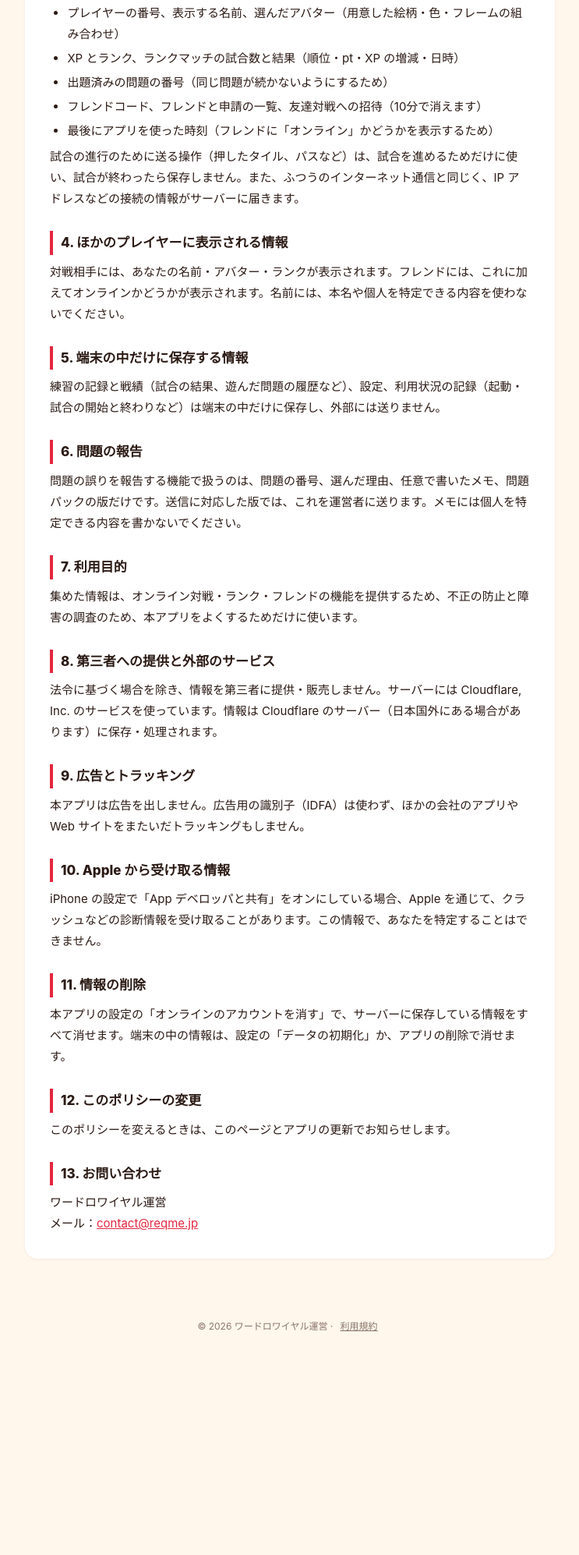
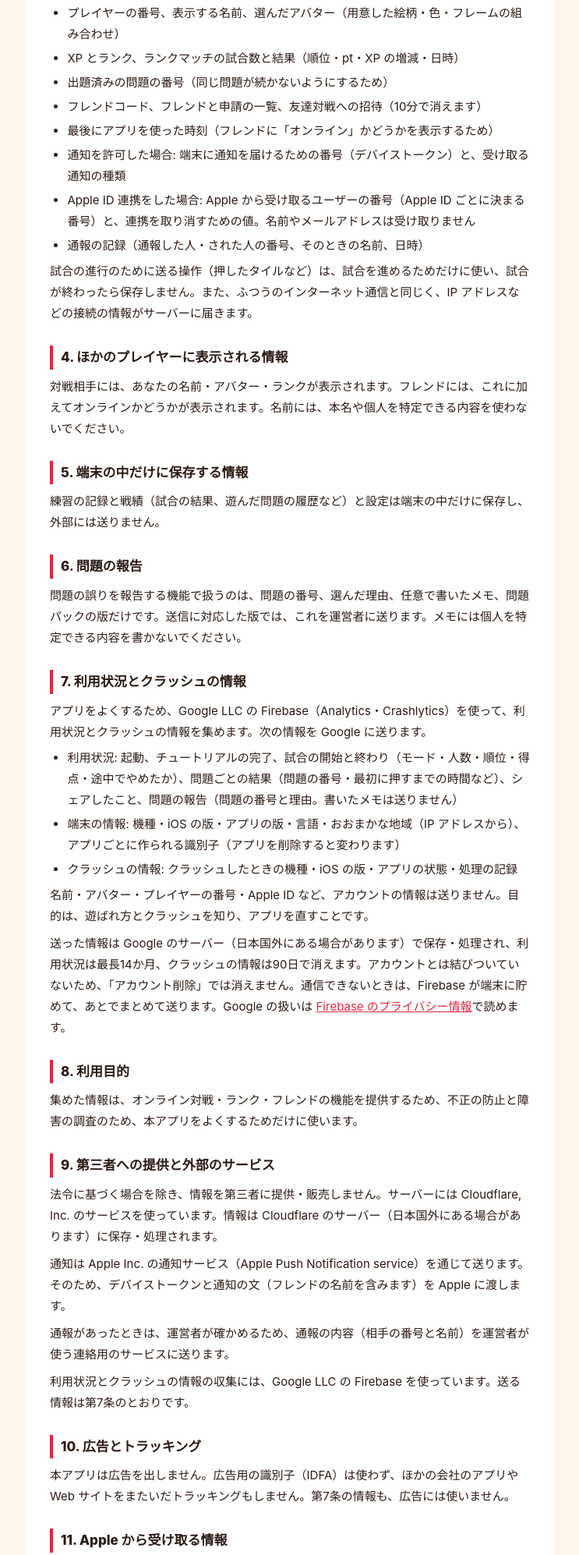
Before and after one commit to modelinks/wordroyale-site, a plain HTML site: page privacy.html in a window 1280 px wide. Shown: the part 603-2597 px from the top of the page at 78% size, without its empty margins (268-1011 px from the left). Before the commit the page ends 2347 px from the top, so only its background shows below. Drawn offline with Linux system fonts and the light colour scheme.

Commit message:
Policy and terms: Firebase, notifications, Apple ID link, report handling; help wording follows the app settings
Privacy policy gains a section on usage and crash information (Firebase), notification tokens,
Apple ID linking and report records, and the sections are renumbered. Terms add an
enforcement article and agreement at first launch. Help uses the app's current wording
(データ引き継ぎ, ブロックリスト, アカウント削除).

Co-Authored-By: Claude Sonnet 5.5 <noreply@anthropic.com>

```diff
--- a/privacy.html
+++ b/privacy.html
@@ -11,7 +11,7 @@
     <div class="header">
         <a class="back" href="./">← ワードロワイヤル サポート</a>
         <h1>プライバシーポリシー</h1>
-        <p class="date">制定：2026年11月6日 ／ 最終更新：2026年11月15日</p>
+        <p class="date">制定：2026年11月6日 ／ 最終更新：2026年11月22日</p>
     </div>
 
     <div class="content">
@@ -30,37 +30,53 @@
             <li>出題済みの問題の番号（同じ問題が続かないようにするため）</li>
             <li>フレンドコード、フレンドと申請の一覧、友達対戦への招待（10分で消えます）</li>
             <li>最後にアプリを使った時刻（フレンドに「オンライン」かどうかを表示するため）</li>
+            <li>通知を許可した場合: 端末に通知を届けるための番号（デバイストークン）と、受け取る通知の種類</li>
+            <li>Apple ID 連携をした場合: Apple から受け取るユーザーの番号（Apple ID ごとに決まる番号）と、連携を取り消すための値。名前やメールアドレスは受け取りません</li>
+            <li>通報の記録（通報した人・された人の番号、そのときの名前、日時）</li>
         </ul>
-        <p>試合の進行のために送る操作（押したタイル、パスなど）は、試合を進めるためだけに使い、試合が終わったら保存しません。また、ふつうのインターネット通信と同じく、IP アドレスなどの接続の情報がサーバーに届きます。</p>
+        <p>試合の進行のために送る操作（押したタイルなど）は、試合を進めるためだけに使い、試合が終わったら保存しません。また、ふつうのインターネット通信と同じく、IP アドレスなどの接続の情報がサーバーに届きます。</p>
 
         <h2>4. ほかのプレイヤーに表示される情報</h2>
         <p>対戦相手には、あなたの名前・アバター・ランクが表示されます。フレンドには、これに加えてオンラインかどうかが表示されます。名前には、本名や個人を特定できる内容を使わないでください。</p>
 
         <h2>5. 端末の中だけに保存する情報</h2>
-        <p>練習の記録と戦績（試合の結果、遊んだ問題の履歴など）、設定、利用状況の記録（起動・試合の開始と終わりなど）は端末の中だけに保存し、外部には送りません。</p>
+        <p>練習の記録と戦績（試合の結果、遊んだ問題の履歴など）と設定は端末の中だけに保存し、外部には送りません。</p>
 
         <h2>6. 問題の報告</h2>
         <p>問題の誤りを報告する機能で扱うのは、問題の番号、選んだ理由、任意で書いたメモ、問題パックの版だけです。送信に対応した版では、これを運営者に送ります。メモには個人を特定できる内容を書かないでください。</p>
 
-        <h2>7. 利用目的</h2>
+        <h2>7. 利用状況とクラッシュの情報</h2>
+        <p>アプリをよくするため、Google LLC の Firebase（Analytics・Crashlytics）を使って、利用状況とクラッシュの情報を集めます。次の情報を Google に送ります。</p>
+        <ul>
+            <li>利用状況: 起動、チュートリアルの完了、試合の開始と終わり（モード・人数・順位・得点・途中でやめたか）、問題ごとの結果（問題の番号・最初に押すまでの時間など）、シェアしたこと、問題の報告（問題の番号と理由。書いたメモは送りません）</li>
+            <li>端末の情報: 機種・iOS の版・アプリの版・言語・おおまかな地域（IP アドレスから）、アプリごとに作られる識別子（アプリを削除すると変わります）</li>
+            <li>クラッシュの情報: クラッシュしたときの機種・iOS の版・アプリの状態・処理の記録</li>
+        </ul>
+        <p>名前・アバター・プレイヤーの番号・Apple ID など、アカウントの情報は送りません。目的は、遊ばれ方とクラッシュを知り、アプリを直すことです。</p>
+        <p>送った情報は Google のサーバー（日本国外にある場合があります）で保存・処理され、利用状況は最長14か月、クラッシュの情報は90日で消えます。アカウントとは結びついていないため、「アカウント削除」では消えません。通信できないときは、Firebase が端末に貯めて、あとでまとめて送ります。Google の扱いは <a href="https://firebase.google.com/support/privacy">Firebase のプライバシー情報</a>で読めます。</p>
+
+        <h2>8. 利用目的</h2>
         <p>集めた情報は、オンライン対戦・ランク・フレンドの機能を提供するため、不正の防止と障害の調査のため、本アプリをよくするためだけに使います。</p>
 
-        <h2>8. 第三者への提供と外部のサービス</h2>
+        <h2>9. 第三者への提供と外部のサービス</h2>
         <p>法令に基づく場合を除き、情報を第三者に提供・販売しません。サーバーには Cloudflare, Inc. のサービスを使っています。情報は Cloudflare のサーバー（日本国外にある場合があります）に保存・処理されます。</p>
+        <p>通知は Apple Inc. の通知サービス（Apple Push Notification service）を通じて送ります。そのため、デバイストークンと通知の文（フレンドの名前を含みます）を Apple に渡します。</p>
+        <p>通報があったときは、運営者が確かめるため、通報の内容（相手の番号と名前）を運営者が使う連絡用のサービスに送ります。</p>
+        <p>利用状況とクラッシュの情報の収集には、Google LLC の Firebase を使っています。送る情報は第7条のとおりです。</p>
 
-        <h2>9. 広告とトラッキング</h2>
-        <p>本アプリは広告を出しません。広告用の識別子（IDFA）は使わず、ほかの会社のアプリや Web サイトをまたいだトラッキングもしません。</p>
+        <h2>10. 広告とトラッキング</h2>
+        <p>本アプリは広告を出しません。広告用の識別子（IDFA）は使わず、ほかの会社のアプリや Web サイトをまたいだトラッキングもしません。第7条の情報も、広告には使いません。</p>
 
-        <h2>10. Apple から受け取る情報</h2>
+        <h2>11. Apple から受け取る情報</h2>
         <p>iPhone の設定で「App デベロッパと共有」をオンにしている場合、Apple を通じて、クラッシュなどの診断情報を受け取ることがあります。この情報で、あなたを特定することはできません。</p>
 
-        <h2>11. 情報の削除</h2>
-        <p>本アプリの設定の「オンラインのアカウントを消す」で、サーバーに保存している情報をすべて消せます。端末の中の情報は、設定の「データの初期化」か、アプリの削除で消せます。</p>
+        <h2>12. 情報の削除</h2>
+        <p>本アプリの設定の「アカウント削除」で、サーバーに保存している情報をすべて削除できます（Apple ID 連携をしていれば、Apple 側の連携も取り消します）。端末の中の情報は、設定の「データの初期化」か、アプリの削除で消せます。第7条の情報は、アカウントとは結びついていないため、これらでは消えません。</p>
 
-        <h2>12. このポリシーの変更</h2>
+        <h2>13. このポリシーの変更</h2>
         <p>このポリシーを変えるときは、このページとアプリの更新でお知らせします。</p>
 
-        <h2>13. お問い合わせ</h2>
+        <h2>14. お問い合わせ</h2>
         <p>ワードロワイヤル運営<br>メール：<a href="mailto:contact@reqme.jp">contact@reqme.jp</a></p>
     </div>
 
```
Also changed, not shown: help.html (+4 -3 lines), terms.html (+13 -9 lines).
